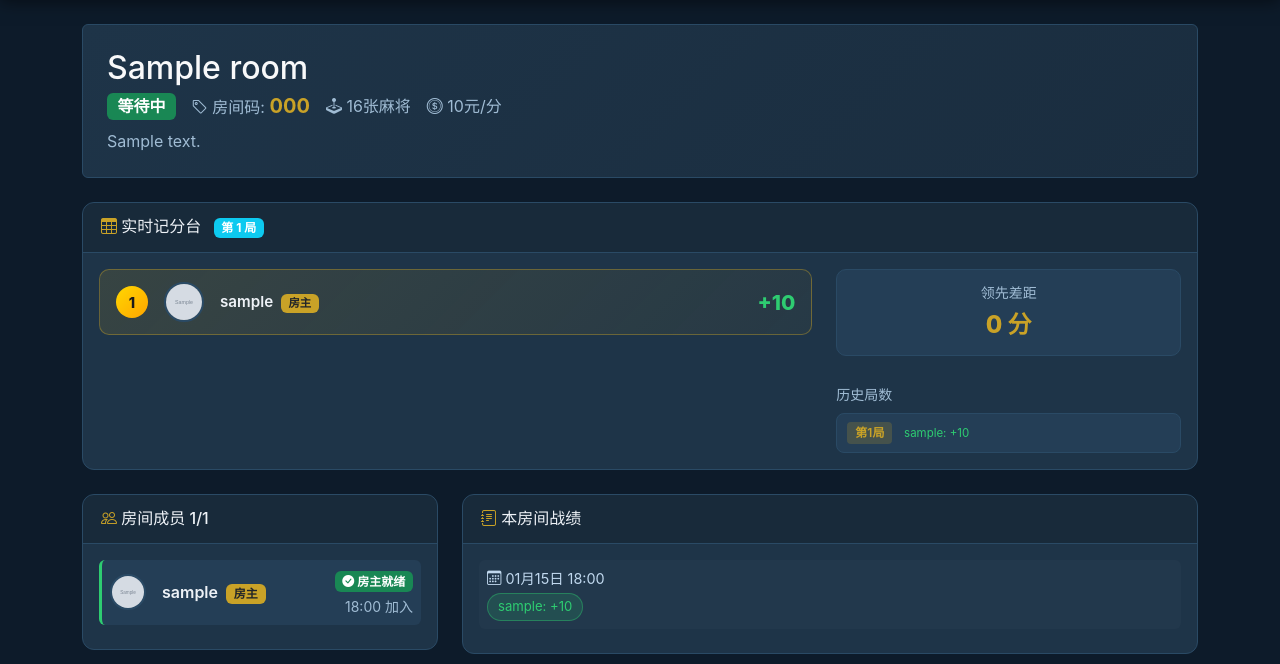
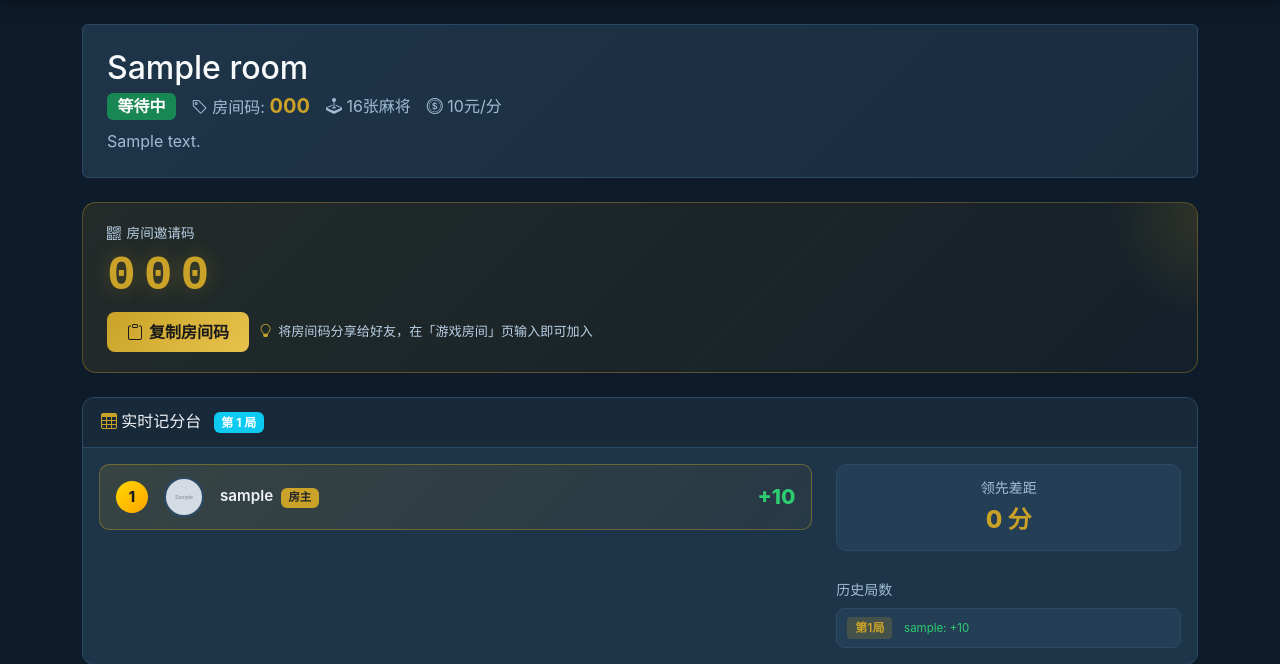
Before and after one commit to 276068969/B-3545, a Django app: page /rooms/1/ in a window 1280 px wide. Shown: the part 58-722 px from the top of the page. Run offline with Django 4.2, Linux system fonts and the light colour scheme; tables that the repository leaves empty hold one stand-in row (values such as "Sample post"); grey boxes marked "Sample" are stand-in pictures.

Commit message:
.4280813277958249:c45242e549b0409b55fb4156fdb42d5d_6a254254b1baf3938924a97f.6a254257b1baf3938924a981.6a2542565a030c6d66cc967c:Trae CN.T(2026/6/7 18:05:11)

```diff
--- a/static/css/style.css
+++ b/static/css/style.css
@@ -1027,6 +1027,117 @@ html {
     scroll-behavior: smooth;
 }
 
+/* ---- Room Invite Code Panel ---- */
+.room-invite-panel {
+    background: linear-gradient(135deg, rgba(201,162,39,0.12) 0%, rgba(201,162,39,0.04) 100%);
+    border: 1px solid rgba(201,162,39,0.35);
+    border-radius: 14px;
+    padding: 20px 24px;
+    margin-bottom: 1.5rem;
+    position: relative;
+    overflow: hidden;
+}
+
+.room-invite-panel::before {
+    content: '';
+    position: absolute;
+    top: -50%;
+    right: -10%;
+    width: 200px;
+    height: 200px;
+    background: radial-gradient(circle, rgba(201,162,39,0.15) 0%, transparent 70%);
+    pointer-events: none;
+}
+
+.room-invite-label {
+    font-size: 0.85rem;
+    color: var(--text-secondary);
+    margin-bottom: 8px;
+    display: flex;
+    align-items: center;
+    gap: 6px;
+}
+
+.room-invite-code {
+    font-size: 3rem;
+    font-weight: 900;
+    color: var(--gold);
+    letter-spacing: 8px;
+    font-family: 'Courier New', monospace;
+    text-shadow: 0 0 20px rgba(201,162,39,0.3);
+    user-select: all;
+    line-height: 1;
+    margin: 4px 0 12px;
+}
+
+.room-invite-actions {
+    display: flex;
+    gap: 10px;
+    flex-wrap: wrap;
+    align-items: center;
+}
+
+.btn-copy-code {
+    background: linear-gradient(135deg, var(--gold), var(--gold-light));
+    color: #1a1a1a;
+    font-weight: 700;
+    border: none;
+    border-radius: 8px;
+    padding: 8px 20px;
+    transition: all 0.2s;
+    display: inline-flex;
+    align-items: center;
+    gap: 6px;
+}
+
+.btn-copy-code:hover {
+    transform: translateY(-1px);
+    box-shadow: 0 4px 12px rgba(201,162,39,0.5);
+    color: #1a1a1a;
+}
+
+.btn-copy-code:active {
+    transform: translateY(0);
+}
+
+.room-invite-tip {
+    font-size: 0.82rem;
+    color: var(--text-secondary);
+    display: flex;
+    align-items: center;
+    gap: 6px;
+}
+
+.room-invite-tip i {
+    color: var(--gold);
+}
+
+@media (max-width: 576px) {
+    .room-invite-code {
+        font-size: 2.2rem;
+        letter-spacing: 5px;
+    }
+
+    .room-invite-panel {
+        padding: 16px 18px;
+    }
+
+    .room-invite-actions {
+        flex-direction: column;
+        align-items: stretch;
+    }
+
+    .btn-copy-code {
+        justify-content: center;
+        width: 100%;
+    }
+
+    .room-invite-tip {
+        justify-content: center;
+        text-align: center;
+    }
+}
+
 /* ---- Toast Notification ---- */
 .toast-notification {
     position: fixed;
--- a/templates/rooms/detail.html
+++ b/templates/rooms/detail.html
@@ -71,6 +71,25 @@
                     {% endif %}
                 {% endif %}
             </div>
+        </div>
+    </div>
+
+    <!-- Invite Code Panel -->
+    <div class="room-invite-panel">
+        <div class="room-invite-label">
+            <i class="bi bi-qr-code"></i>
+            房间邀请码
+        </div>
+        <div class="room-invite-code" id="roomCodeDisplay">{{ room.code }}</div>
+        <div class="room-invite-actions">
+            <button class="btn-copy-code" onclick="copyRoomCode()" id="copyCodeBtn">
+                <i class="bi bi-clipboard"></i>
+                复制房间码
+            </button>
+            <span class="room-invite-tip">
+                <i class="bi bi-lightbulb"></i>
+                将房间码分享给好友，在「游戏房间」页输入即可加入
+            </span>
         </div>
     </div>
 
@@ -328,6 +347,7 @@ const ROOM_ID = {{ room.pk }};
 const IS_HOST = {{ is_host|lower }};
 const CURRENT_ROUND = {{ scoreboard.current_round }};
 const USER_IS_READY = {{ user_is_ready|lower }};
+const ROOM_CODE = "{{ room.code }}";
 
 const roomMembers = [
     {% for member in members %}
@@ -540,5 +560,48 @@ function endScoreboard() {
         .catch(e => showAlert('网络错误，请重试'));
     });
 }
+
+function copyRoomCode() {
+    const code = ROOM_CODE;
+    const btn = document.getElementById('copyCodeBtn');
+
+    if (navigator.clipboard && navigator.clipboard.writeText) {
+        navigator.clipboard.writeText(code).then(() => {
+            showCopySuccess(btn);
+        }).catch(() => {
+            fallbackCopy(code, btn);
+        });
+    } else {
+        fallbackCopy(code, btn);
+    }
+}
+
+function fallbackCopy(text, btn) {
+    const textarea = document.createElement('textarea');
+    textarea.value = text;
+    textarea.style.position = 'fixed';
+    textarea.style.opacity = '0';
+    document.body.appendChild(textarea);
+    textarea.select();
+    try {
+        document.execCommand('copy');
+        showCopySuccess(btn);
+    } catch (e) {
+        showAlert('复制失败，请手动复制房间码');
+    }
+    document.body.removeChild(textarea);
+}
+
+function showCopySuccess(btn) {
+    const originalHTML = btn.innerHTML;
+    btn.innerHTML = '<i class="bi bi-check2-circle"></i> 已复制';
+    btn.disabled = true;
+    showToast(`房间码 ${ROOM_CODE} 已复制到剪贴板`, 'success');
+
+    setTimeout(() => {
+        btn.innerHTML = originalHTML;
+        btn.disabled = false;
+    }, 2000);
+}
 </script>
 {% endblock %}
```
